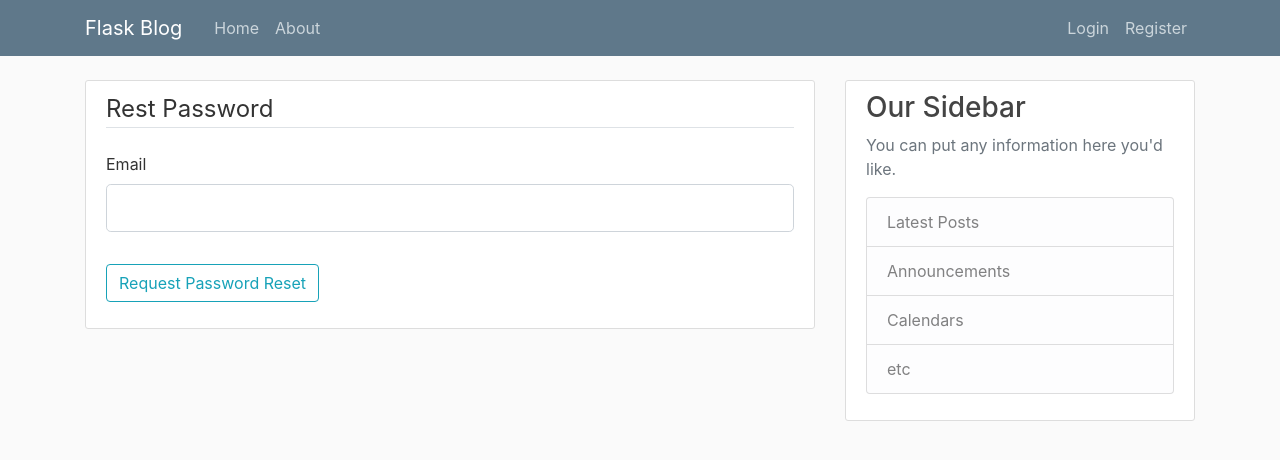
After one commit to asapsonter/china-stories, a Flask app: page /reset_password in a window 1280 px wide. The commit adds this page. Shown: the top 460 px of the page. Run offline with Flask 2, Linux system fonts and the light colour scheme; some libraries are stand-ins or nearby versions.

Commit message:
password reset

```diff
--- a/flaskblog/forms.py
+++ b/flaskblog/forms.py
@@ -56,3 +56,19 @@ class PostForm(FlaskForm):
     title = StringField('Title', validators=[DataRequired()])
     content = TextAreaField('Content', validators= [DataRequired()])
     submit = SubmitField('Post')
+
+class RequestResetForm(FlaskForm):
+    email = StringField('Email', validators=[DataRequired(), Email()])
+    submit = SubmitField('Request Password Reset')
+
+    def validate_email(self, email):
+        user = User.query.filter_by(email=email.data).first()
+        if user is None:
+            raise ValidationError(
+                'SORRY, They is not account created with that email. Resgister first')
+
+class ResetPasswordForm(FlaskForm):
+    password = PasswordField('Password', validators=[DataRequired()])
+    confirm_password = PasswordField('Confirm Password', validators=[
+                                     DataRequired(), EqualTo('password')])
+    submit = SubmitField('Reset Password ')
--- a/flaskblog/routes.py
+++ b/flaskblog/routes.py
@@ -2,10 +2,12 @@ import os
 import secrets
 from PIL import Image
 from flask import render_template, url_for, flash, redirect, request, abort
-from flaskblog import app, db, bcrypt
-from flaskblog.forms import RegistrationForm, LoginForm, UpdateAccountForm, PostForm
+from flaskblog import app, db, bcrypt, mail
+from flaskblog.forms import (RegistrationForm, LoginForm,
+                            UpdateAccountForm, PostForm, RequestResetForm, ResetPasswordForm)
 from flaskblog.models import User, Post
 from flask_login import login_user, current_user, logout_user, login_required
+from flask_mail import Message
 
 @app.route("/")
 @app.route("/home")
@@ -146,3 +148,45 @@ def user_posts(username):
     posts = Post.query.filter_by(author=user).order_by(Post.date_posted.desc())\
         .paginate(page=page, per_page=5)
     return render_template('user_posts.html', posts=posts, user=user)
+
+
+def send_reset_email(user):
+    token = user.get_reset_token()
+    msg = Message('Password Request Reset', sender='samuel.aarga@gmail.com',
+                recipients=[user.email])
+    msg.body = f'''To reset your password, visit the following link:
+{url_for('reset_token', token=token, _external=True)}
+If you did not make this request then simply ignore this email and no changes will be made.
+'''
+    mail.send(msg)
+
+
+@app.route("/reset_password",methods=['GET', 'POST'])
+def reset_request():
+    if current_user.is_authenticated:
+        return redirect(url_for('home'))
+    form = RequestResetForm()
+    if form.validate_on_submit():
+        user = User.query.filter_by(email=form.email.data).first()
+        send_reset_email(user)
+        flash('An email has been sent with instruction to reset your password!', 'info')
+        return redirect(url_for('login'))
+    return render_template('reset_request.html', title='Reset Password', form=form)
+
+
+@app.route("/reset_password<token>", methods=['GET', 'POST'])
+def reset_token(token):
+    if current_user.is_authenticated:
+        return redirect(url_for('home'))
+    user = User.verfy_reset_token(token)
+    if user is None:
+        flash('This is an invalid or expired token. Please check your password', 'warning')
+        return redirect(url_for('reset_request'))
+    form = ResetPasswordForm()
+    if form.validate_on_submit():
+        hashed_password = bcrypt.generate_password_hash(form.password.data).decode('utf-8')
+        user.password = hashed_password
+        db.session.commit()
+        flash('Your password has been created! You are now able to log in', 'success')
+        return redirect(url_for('login'))
+    return render_template('reset_token.html', title='Reset Password', form=form)
--- /dev/null
+++ b/flaskblog/templates/reset_request.html
@@ -0,0 +1,27 @@
+{% extends "layout.html" %}
+{% block content %}
+<div class="content-section">
+    <form method="POST" action="">
+        {{ form.hidden_tag() }}
+        <fieldset class="form-group">
+            <legend class="border-bottom mb-4">Rest Password</legend>
+            <div class="form-group">
+                {{ form.email.label(class="form-control-label") }}
+                {% if form.email.errors %}
+                {{ form.email(class="form-control form-control-lg is-invalid") }}
+                <div class="invalid-feedback">
+                    {% for error in form.email.errors %}
+                    <span>{{ error }}</span>
+                    {% endfor %}
+                </div>
+                {% else %}
+                {{ form.email(class="form-control form-control-lg") }}
+                {% endif %}
+            </div>
+        </fieldset>
+        <div class="form-group">
+            {{ form.submit(class="btn btn-outline-info") }}
+        </div>
+    </form>
+</div>
+{% endblock content %}
```
Also changed, not shown: flaskblog/__init__.py (+10 -0 lines), flaskblog/models.py (+18 -1 lines), flaskblog/templates/login.html (+4 -3 lines), flaskblog/templates/reset_token.html (added, +40 -0 lines), flaskblog/site.db, flaskblog/static/profile pictures/fc88fa65f73d906b.jpg (added).
